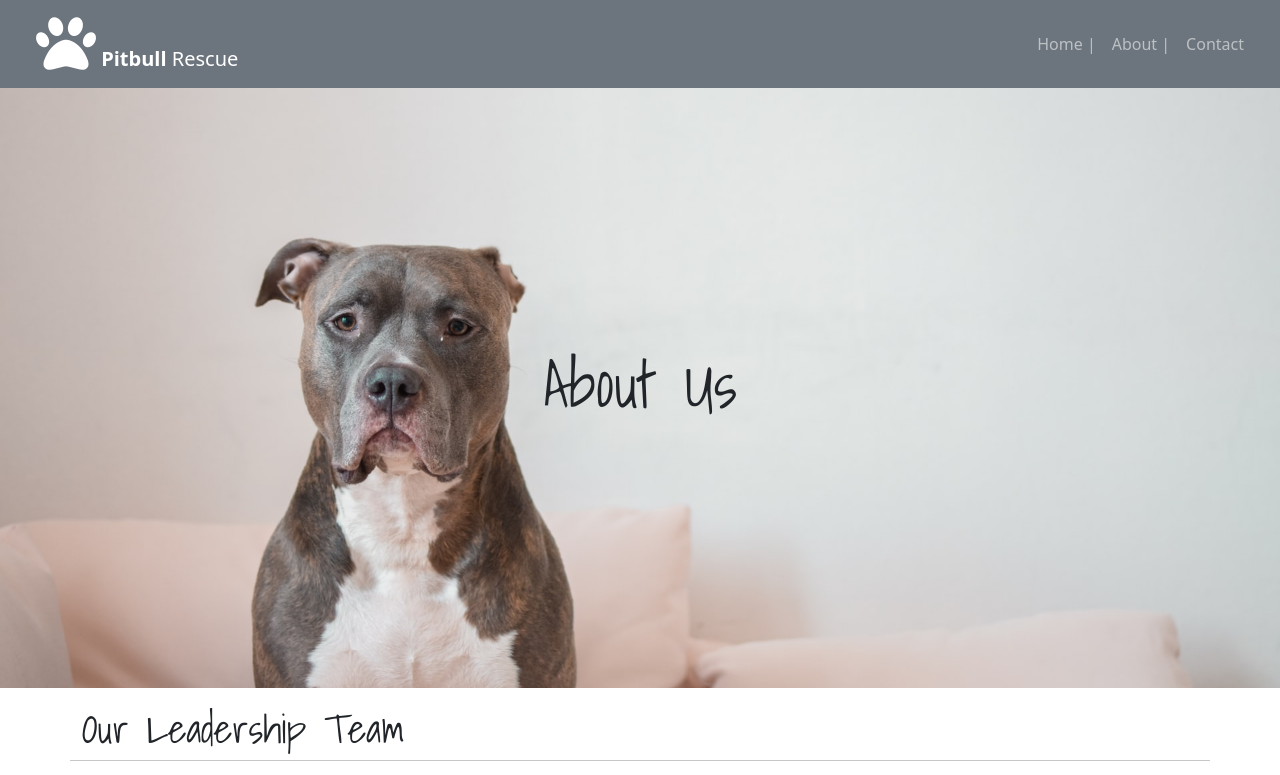
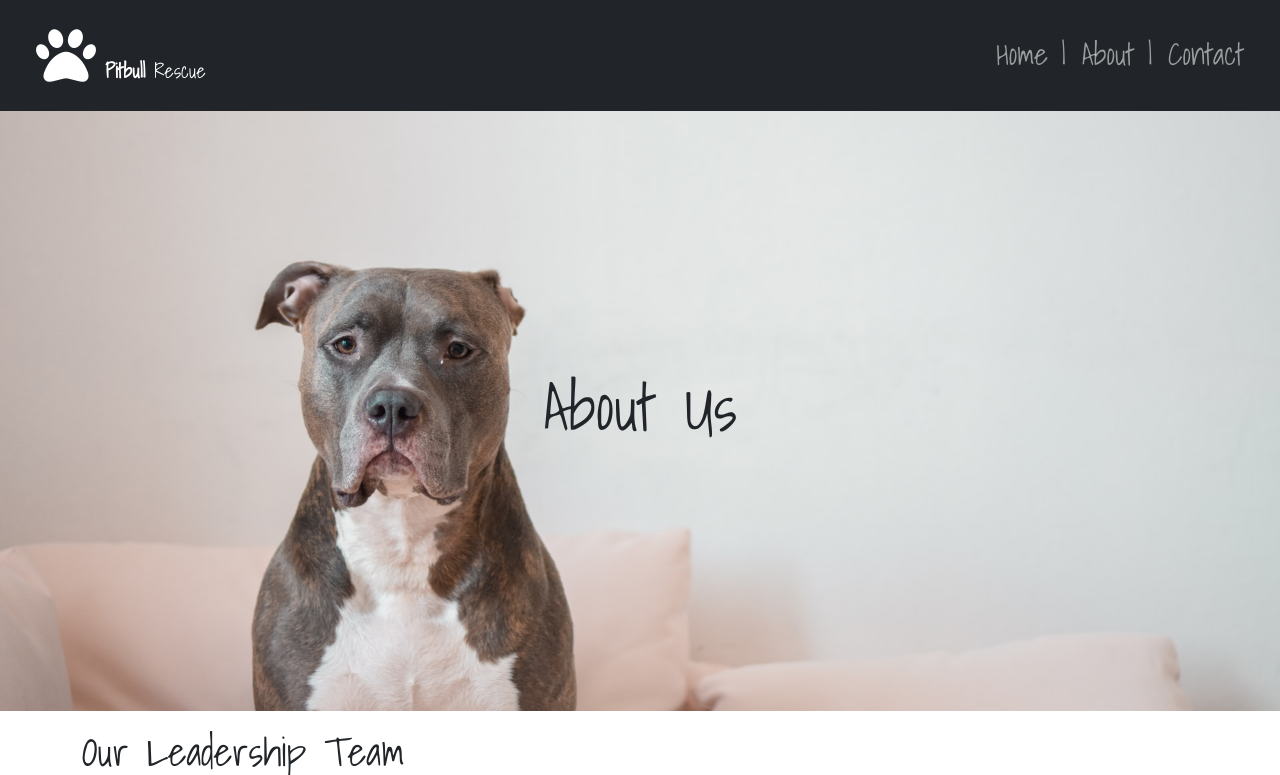
Before and after one commit to dpimentelaw/wpProject, a plain HTML site: page about.html in a window 1280 px wide. Shown: the top 775 px of the page. Drawn offline with nearby package versions, Linux system fonts and the light colour scheme.

Commit message:
Added links and some touches

```diff
--- a/about.html
+++ b/about.html
@@ -16,7 +16,8 @@
     <title>Hello, world!</title>
   </head>
   <body>
-    <nav class="navbar navbar-dark bg-secondary navbar-expand-sm">
+<!--Navbar-->
+    <nav class="navbar navbar-dark bg-dark navbar-expand-sm">
         <div class="container-fluid">
           <a class="navbar-brand" href=""><i class="fas fa-paw fa-3x ms-4"></i><strong> Pitbull</strong> Rescue</a>
           <button
@@ -29,21 +30,23 @@
           <div class="collapse navbar-collapse" id="navbarNav">
             <ul class="navbar-nav ms-auto text-white p-3">
               <li class="nav-item">
-                <a class="nav-link" href="#">Home |</span></a>
+                <a class="nav-link" href="./index.html">Home |</span></a>
               </li>
               <li class="nav-item">
                 <a class="nav-link" href="#">About |</a>
               </li>
               <li class="nav-item">
-                <a class="nav-link" href="#">Contact</a>
+                <a class="nav-link" href="./contact.html">Contact</a>
               </li>
             </ul>
           </div>
         </div>
     </nav>
+<!--About Jumbotron-->
     <div class="jumbotron2">
         <h1 class="display-3">About Us</h1>
     </div>
+<!--Leadership Team-->
     <div class="container">
         <div class="row mt-3 ">
             <h1>Our Leadership Team</h1>
@@ -82,6 +85,7 @@
             </div>
         </div>
     </div>
+<!--Mission Statement-->
     <div class="row bg-secondary py-5">
         <div class="col">
             <div class="container">
@@ -92,6 +96,7 @@
             </div>
         </div>
     </div>
+<!--CEO Presidents Corner-->
     <div class="container">
         <div class="row mt-3">
             <h1>CEO/President's Corner</h1>
@@ -100,13 +105,14 @@
             <div class="col mt-4">
                 <p class="lead">"Lorem ipsum dolor, sit amet consectetur adipisicing elit. Delectus perspiciatis, doloribus dignissimos fuga tempora, libero pariatur aperiam suscipit, impedit eius beatae labore error eligendi ea minus nam aut? Enim ad minus deserunt, beatae asperiores alias architecto omnis id praesentium? Quidem doloremque voluptas nostrum? Illo fugit dolores obcaecati hic iure ipsa, quidem ut error sequi eos nam molestiae. Ipsum, velit accusantium"</p>
                 <p class="lead">"Lorem ipsum dolor, sit amet consectetur adipisicing elit. Delectus perspiciatis, doloribus dignissimos fuga tempora, libero pariatur aperiam suscipit, impedit eius beatae labore error eligendi ea minus nam aut? Enim ad minus deserunt, beatae asperiores alias architecto omnis id praesentium? Quidem doloremque voluptas nostrum? Illo fugit dolores obcaecati hic iure ipsa, quidem ut error sequi eos nam molestiae. Ipsum, velit accusantium"</p>
-            </div>
-            <div class="text-center">
-                <i class=" fas fa-signature fa-5x"></i>
-                <p class="lead">Chief Executive Officer</p>
+                <div class="text-center">
+                    <i class=" fas fa-signature fa-5x"></i>
+                    <p class="lead">Chief Executive Officer</p>
+                </div>
             </div>
         </div>
     </div>
+<!--Footer-->
     <footer class="text-center bg-dark mt-3 p-4 text-white">
         <div class="container">
           <div class="row">
--- a/index.html
+++ b/index.html
@@ -13,11 +13,13 @@
     <link href="https://fonts.googleapis.com/css2?family=Shadows+Into+Light&display=swap" rel="stylesheet">
     <link href="https://fonts.googleapis.com/css2?family=Open+Sans&family=Shadows+Into+Light&display=swap" rel="stylesheet">
     <script src="https://kit.fontawesome.com/d82eca81ed.js" crossorigin="anonymous"></script>
-    <title>Hello, world!</title>
+    <script src="script.js"></script>
+    <title>Pitbull Rescue</title>
+
   </head>
   <body>
     <div class="bg-dark text-white text-center banner">
-      <h6>Adopt a Pitbull by visiting your local shelter.</h6>
+      <h6>Adopt a Pitbull by visiting your local <a href="https://www.aspca.org/adopt-pet/find-shelter">shelter</a>.</h6>
     </div>
 <!--Navbar-->
     <nav class="navbar navbar-dark bg-secondary navbar-expand-sm my-nav fixed-top mt-3">
@@ -36,10 +38,10 @@
               <a class="nav-link" href="#">Home |</span></a>
             </li>
             <li class="nav-item">
-              <a class="nav-link" href="#">About |</a>
+              <a class="nav-link" href="./about.html">About |</a>
             </li>
             <li class="nav-item">
-              <a class="nav-link" href="#">Contact</a>
+              <a class="nav-link" href="./contact.html">Contact</a>
             </li>
           </ul>
         </div>
@@ -72,6 +74,7 @@
         <button class="btn-lg btn-primary">Find out How</button>
       </div>
     </div>
+<!--Shelter Highlight-->
     <div class="row">
       <div class="col-md-6 d-flex align-items-center justify-content-center flex-column">
         <div>
@@ -94,6 +97,7 @@
         </div>
       </div>
     </div>
+<!--footer-->
     <footer class="text-center bg-dark mt-3 p-4 text-white">
       <div class="container">
         <div class="row">
--- a/style.css
+++ b/style.css
@@ -11,8 +11,16 @@
 }
 .my-nav {
     font-family: 'Shadows Into Light', cursive;
-    font-size: 45px;
+    font-size: 45px !important;
     background: none !important;
+}
+.my-nav.scrolled {
+    background-color: black !important;
+}
+
+.navbar {
+    font-family: 'Shadows Into Light', cursive;
+    font-size: 30px;
 }
 .pitbull {
     font-family: 'Shadows Into Light', cursive;
@@ -37,3 +45,17 @@ p {
     align-items: center;
     justify-content:center;
 }
+@media screen and (min-width: 960px) {
+    .nav-link::after {
+        content: '';
+        display: block;
+        width: 0;
+        height: 2px;
+        background: #fff;
+        transition: width .3s;
+    }
+    .nav-link:hover::after {
+        width: 85%;
+        transition: width .3s;
+    }
+}
```
Also changed, not shown: contact.html (+3 -3 lines).
